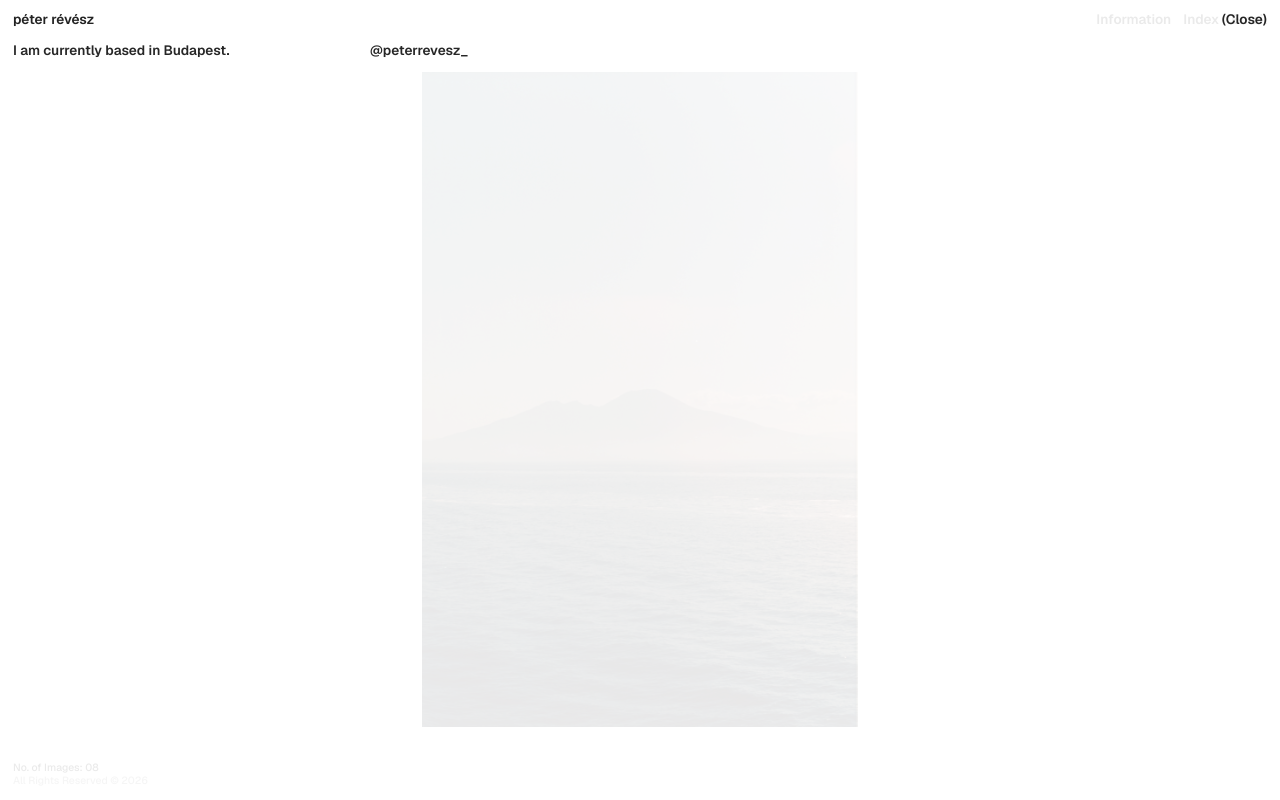
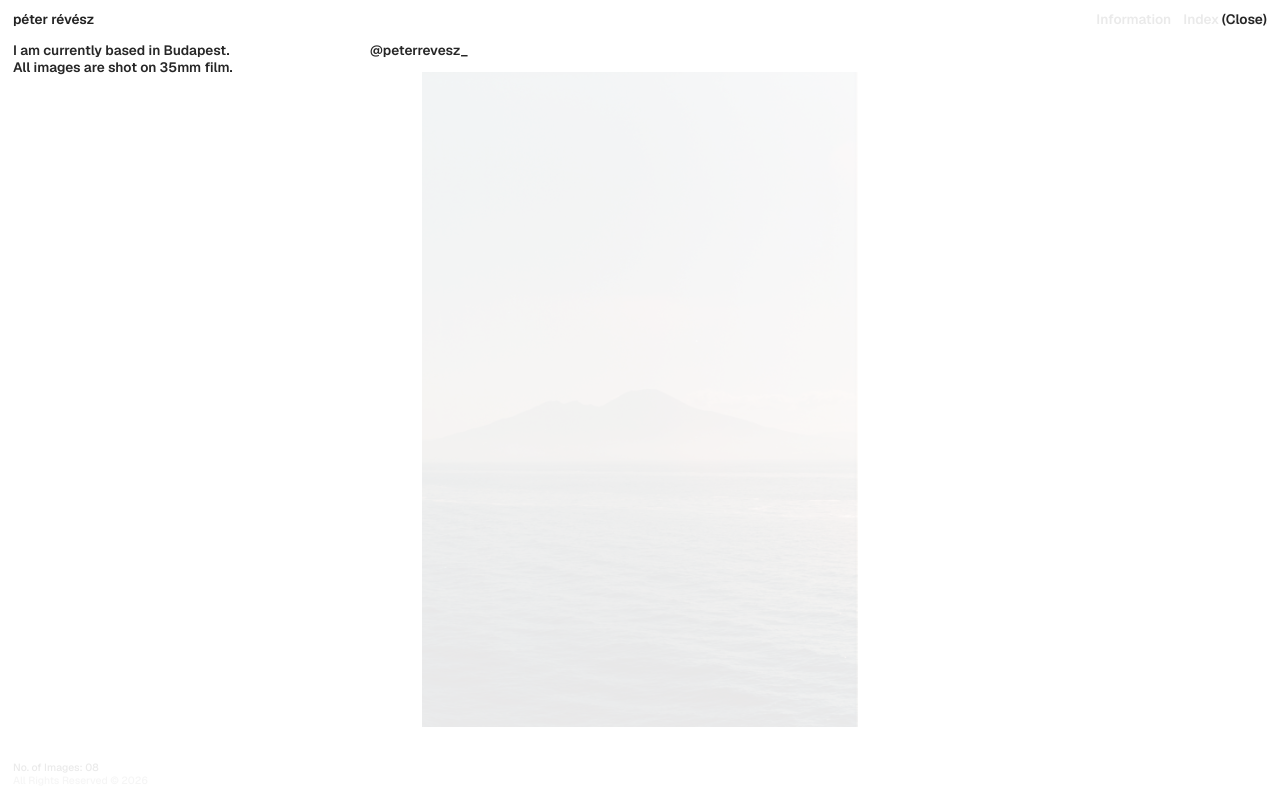
Before and after one commit to revesz-peter/photography-portfolio, a Next.js app in the folder apps/web/: page / in a window 1280 px wide. Both pictures are taken after a click on the button "Information". Built offline with nearby package versions, Linux system fonts and the light colour scheme.

Commit message:
feat: note in Information that all images are shot on 35mm film

```diff
--- a/apps/web/app/layout.tsx
+++ b/apps/web/app/layout.tsx
@@ -50,7 +50,11 @@ export default function RootLayout({
             <nav className="flex gap-3">
               <Overlay label="Information">
                 <div className="grid gap-y-4 sm:grid-cols-[345px_auto] sm:gap-x-3">
-                  <p>I am currently based in Budapest.</p>
+                  <p>
+                    I am currently based in Budapest.
+                    <br />
+                    All images are shot on 35mm film.
+                  </p>
                   <p>
                     <a
                       href={site.instagram.url}
```
